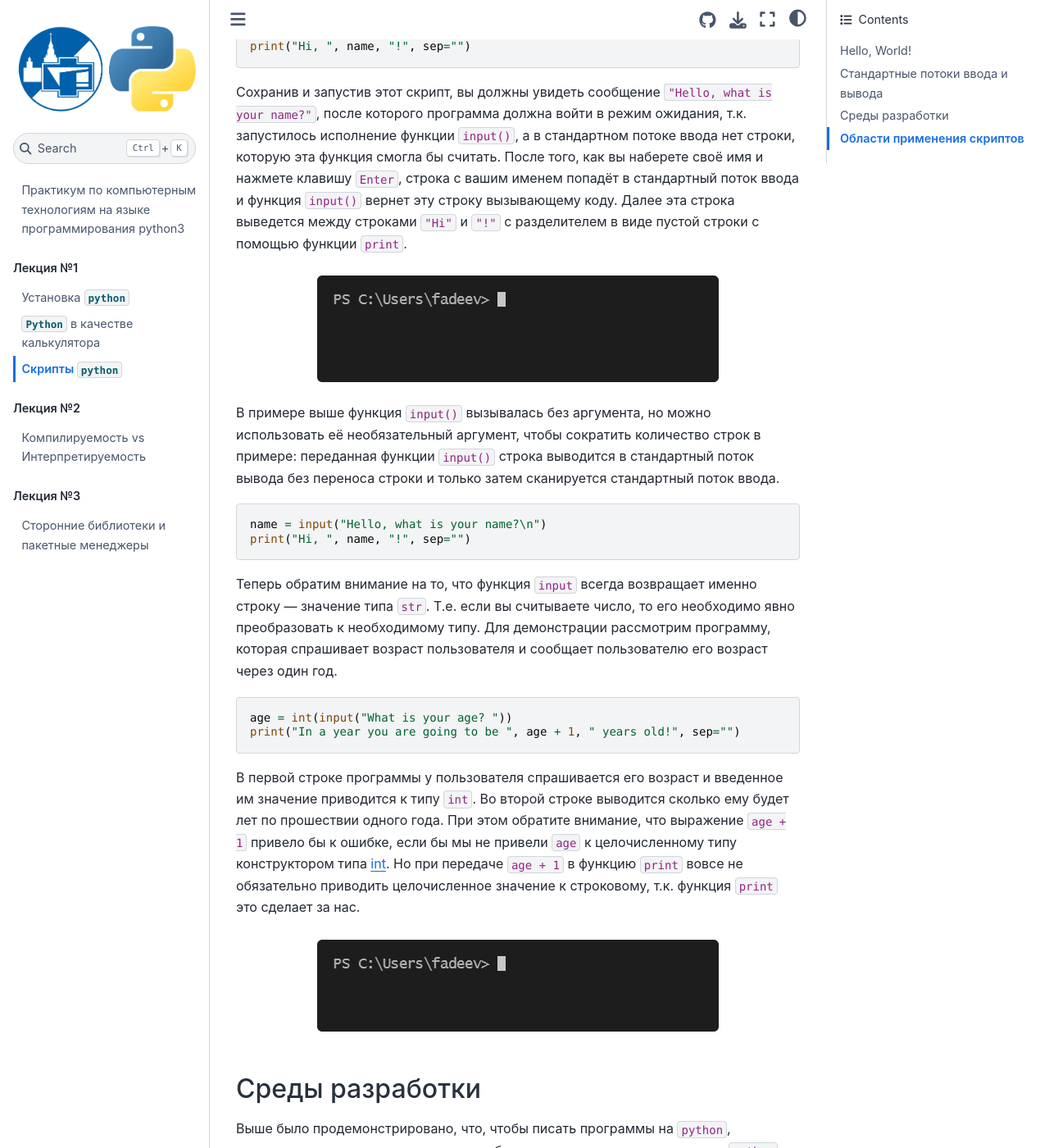
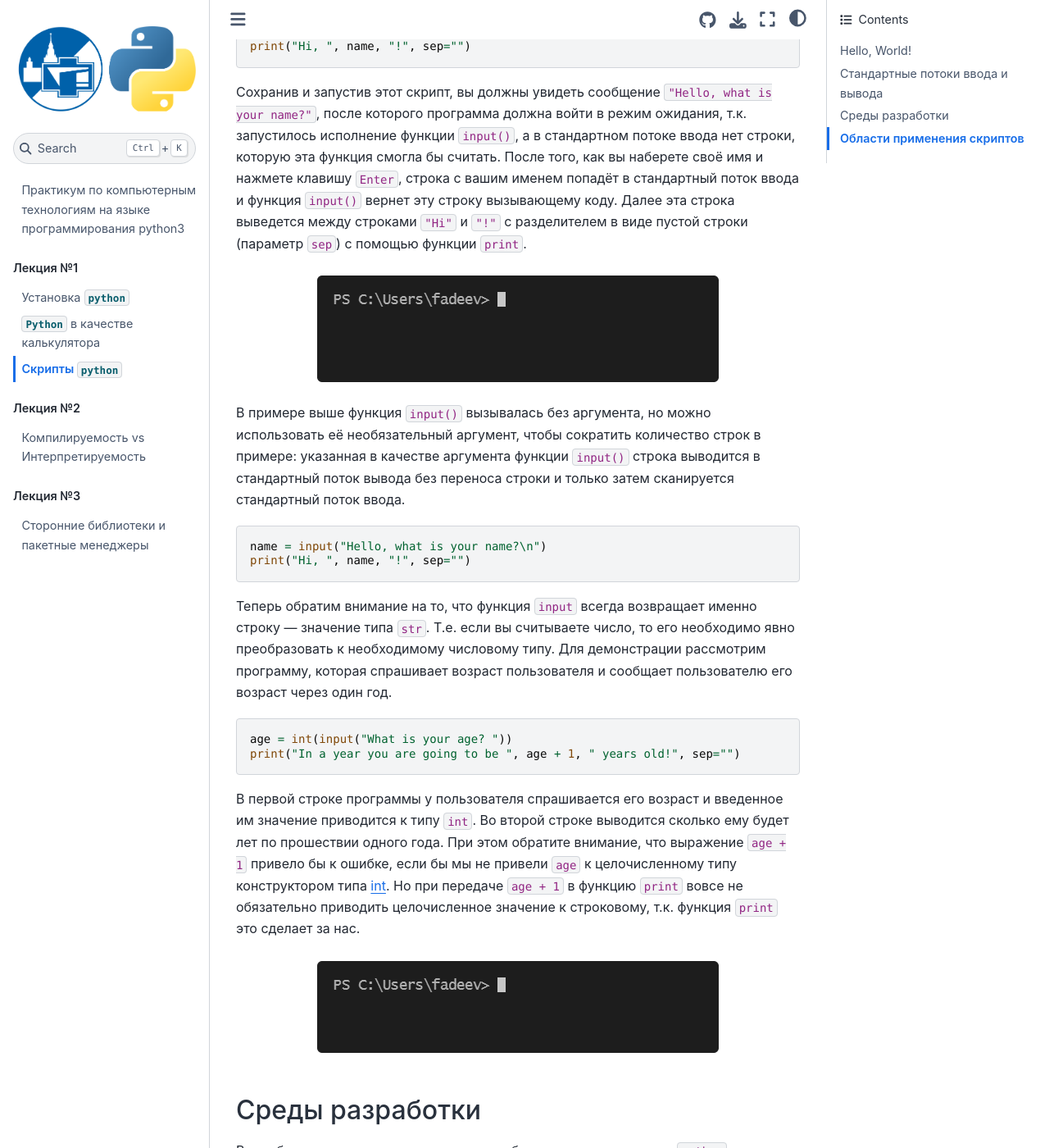
Before and after one commit to FadeevLecturer/python_lectures, a Jupyter Book: the page built from docs/scripts.md, in a window 1280 px wide and 1400 px high, scrolled down 1779 px. Shown: the whole window at 82% size. Built offline with Jupyter Book 1.0.4 settings and Sphinx 7.4.7 and the Sphinx Book theme 1.1.4, drawn with Linux system fonts in a browser that asks for light colours; pages that are not in the unit, such as notebooks, are missing from menus; comment, search, counter and statistics services are not loaded; some of the changed text lies outside the part shown.

Commit message:
corrections

````diff
--- a/docs/scripts.md
+++ b/docs/scripts.md
@@ -39,19 +39,19 @@ name = input()
 print("Hi, ", name, "!", sep="")
 ```
 
-Сохранив и запустив этот скрипт, вы должны увидеть сообщение `"Hello, what is your name?"`, после которого программа должна войти в режим ожидания, т.к. запустилось исполнение функции `input()`, а в стандартном потоке ввода нет строки, которую эта функция смогла бы считать. После того, как вы наберете своё имя и нажмете клавишу `Enter`, строка с вашим именем попадёт в стандартный поток ввода и функция `input()` вернет эту строку вызывающему коду. Далее эта строка выведется между строками `"Hi"` и `"!"` с разделителем в виде пустой строки с помощью функции `print`.
+Сохранив и запустив этот скрипт, вы должны увидеть сообщение `"Hello, what is your name?"`, после которого программа должна войти в режим ожидания, т.к. запустилось исполнение функции `input()`, а в стандартном потоке ввода нет строки, которую эта функция смогла бы считать. После того, как вы наберете своё имя и нажмете клавишу `Enter`, строка с вашим именем попадёт в стандартный поток ввода и функция `input()` вернет эту строку вызывающему коду. Далее эта строка выведется между строками `"Hi"` и `"!"` с разделителем в виде пустой строки (параметр `sep`) с помощью функции `print`.
 
 ```{figure} /_static/lecture_specific/scripts/helloname.gif
 ```
 
-В примере выше функция `input()` вызывалась без аргумента, но можно использовать её необязательный аргумент, чтобы сократить количество строк в примере: переданная функции `input()` строка выводится в стандартный поток вывода без переноса строки и только затем сканируется стандартный поток ввода.
+В примере выше функция `input()` вызывалась без аргумента, но можно использовать её необязательный аргумент, чтобы сократить количество строк в примере: указанная в качестве аргумента функции `input()` строка выводится в стандартный поток вывода без переноса строки и только затем сканируется стандартный поток ввода.
 
 ```python
 name = input("Hello, what is your name?\n")
 print("Hi, ", name, "!", sep="")
 ```
 
-Теперь обратим внимание на то, что функция `input` всегда возвращает именно строку --- значение типа `str`. Т.е. если вы считываете число, то его необходимо явно преобразовать к необходимому типу. Для демонстрации рассмотрим программу, которая спрашивает возраст пользователя и сообщает пользователю его возраст через один год.
+Теперь обратим внимание на то, что функция `input` всегда возвращает именно строку --- значение типа `str`. Т.е. если вы считываете число, то его необходимо явно преобразовать к необходимому числовому типу. Для демонстрации рассмотрим программу, которая спрашивает возраст пользователя и сообщает пользователю его возраст через один год.
 ```python
 age = int(input("What is your age? "))
 print("In a year you are going to be ", age + 1, " years old!", sep="")
````
Also changed, not shown: other parts of docs/scripts.md (+3 -3 lines), docs/python_as_calculator.md (+2 -2 lines), 1 other file.
